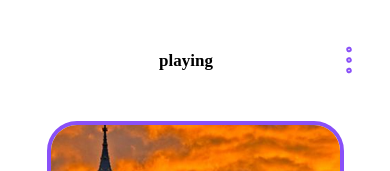
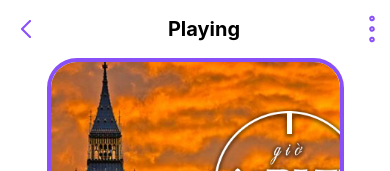
Before and after one commit to TrinhVanHau1408/FOMUSIC, a React Native app: screen /Playing in a window 390 px wide. Shown: the top 171 px of the page. Built offline with nearby package versions, Linux system fonts and the light colour scheme.

Commit message:
fix honme 1

```diff
--- a/components/misc/ControlMusic.js
+++ b/components/misc/ControlMusic.js
@@ -3,9 +3,10 @@ import { View, TouchableOpacity, Text, StyleSheet, Image, Alert, Dimensions } fr
 import { icons, images } from '../../constants'
 const heigtScreen = Dimensions.get('window').height;
 
-export default function ControlMusic({ song }) {
+export default function ControlMusic({ song, handleNavigator }) {
 
-    const {songName, songImg, artistName} = song;
+    const { songName, songImg, artistName } = song;
+
     // Alert.alert('Control',songName + ' '+ songImg + ' ' + artistName)
     const handleSkipPrevious = () => Alert.alert('Test button', 'Skip previous');
     const handlePause = () => Alert.alert('Test button', 'Pause');
@@ -14,15 +15,19 @@ export default function ControlMusic({ song }) {
         // <View>
         <View style={styles.container}>
             <View style={styles.controlMusic}>
+               <TouchableOpacity onPress={handleNavigator}>
                <View style={{ overflow: 'hidden' }}>
                     <Image style={styles.imgMusic} source={songImg} />
                 </View>
+               </TouchableOpacity>
                 <View style={styles.info}>
                     <Text style={styles.infoNameMusic}>{songName}</Text>
                     <Text
                         style={styles.infoNameArtist}
                     >{artistName}</Text>
                 </View>
+
+
                 <View style={styles.control} >
                     <TouchableOpacity
                         style={styles.controlIcon}
--- a/views/Home.js
+++ b/views/Home.js
@@ -39,7 +39,7 @@ const dataLike = [
     }
 ]
 
-export default function Home() {
+export default function Home({ navigation }) {
     const [isVisible, setIsVisible] = useState(false);
     const [idSong, setIdSong] = useState(0);
     const handleLayout = (id) => {
@@ -47,8 +47,12 @@ export default function Home() {
         setIdSong(id);
 
     }
+    const handleNavigatorPlaying = () => {
+        navigation.navigate('Playing');
+    }
     return (
         <View style={styles.container}>
+         <ScrollView>
          <HeaderApp title={'Home'} />
             <View>
                 <Image source={icons.musicNote1} style={{ position: 'absolute', left: 0, top: -55, height: 82, width: 51, resizeMode: 'stretch', tintColor: colors.primary }} />
@@ -93,7 +97,8 @@ export default function Home() {
                     />
                 </View>
             </View>
-            {isVisible && <ControlMusic song={dataLike.find(({ id }) => id === idSong)} />}
+         </ScrollView>
+            {isVisible && <ControlMusic song={dataLike.find(({ id }) => id === idSong)} handleNavigator={handleNavigatorPlaying} />}
         </View>
 
     )
--- a/views/Library.js
+++ b/views/Library.js
@@ -66,6 +66,7 @@ export default function Library({ navigation }) {
   const handleNavigatorLikes = () => {
     navigation.navigate('Like');
   }
+
   return (
     <SafeAreaView style={{ flex: 1, }}>
       <ScrollView showsVerticalScrollIndicator={false}>
--- a/views/Playing.js
+++ b/views/Playing.js
@@ -2,13 +2,17 @@ import React, { useState } from 'react';
 import { StyleSheet, View, Text, TextInput, TouchableOpacity, Image } from 'react-native';
 import Slider from '@react-native-community/slider';
 import { colors, icons, images } from '../constants';
+import HeaderApp from '../components/header/HeaderApp';
 
 
 const Playing = ({ navigation }) => {
+    const goBack = () => {
+        navigation.goBack();
+    }
     return (
         <View style={styles.container}>
             {/* Header */}
-            <View style={styles.headerContainer}>
+            {/* <View style={styles.headerContainer}>
                 <TouchableOpacity>
                     <Image
                         style={{
@@ -35,7 +39,12 @@ const Playing = ({ navigation }) => {
                         source={icons.more}
                     />
                 </TouchableOpacity>
-            </View>
+            </View> */}
+            <HeaderApp
+                title={'Playing'}
+                iconLeft={icons.arrowBack}
+                iconRight={icons.option}
+                goBack={goBack} />
 
             {/* ImageSong */}
             <View style={styles.contentContainer}>
@@ -53,10 +62,10 @@ const Playing = ({ navigation }) => {
             {/* PlayingMusic */}
             <View style={styles.audioPlayerContainer}>
                 <Slider
-                style={{ alignSelf: 'stretch', height: 10}}
-                minimumTrackTintColor = {colors.primary}
-                maximumTrackTintColor={colors.primary}
-                thumbTintColor={colors.primary}
+                    style={{ alignSelf: 'stretch', height: 10 }}
+                    minimumTrackTintColor={colors.primary}
+                    maximumTrackTintColor={colors.primary}
+                    thumbTintColor={colors.primary}
 
                 />
                 <View style={{ flexDirection: 'row', justifyContent: 'space-between', alignSelf: 'stretch', paddingHorizontal: 10 }}>
@@ -215,7 +224,6 @@ const styles = StyleSheet.create({
         borderRadius: 30,
         borderWidth: 4,
         borderColor: '#8950F8',
-        borderStyle: 'solid',
         shadowColor: '#D9D9D9',
         shadowOpacity: 0.25,
         shadowOffset: { height: 4 }
@@ -265,8 +273,7 @@ const styles = StyleSheet.create({
         color: colors.black,
     }
 });
-const setFullLyrics = async (e) =>
-{
+const setFullLyrics = async (e) => {
 
 }
 export default Playing;
```
Lines whose indentation alone changed are shown as unchanged.
